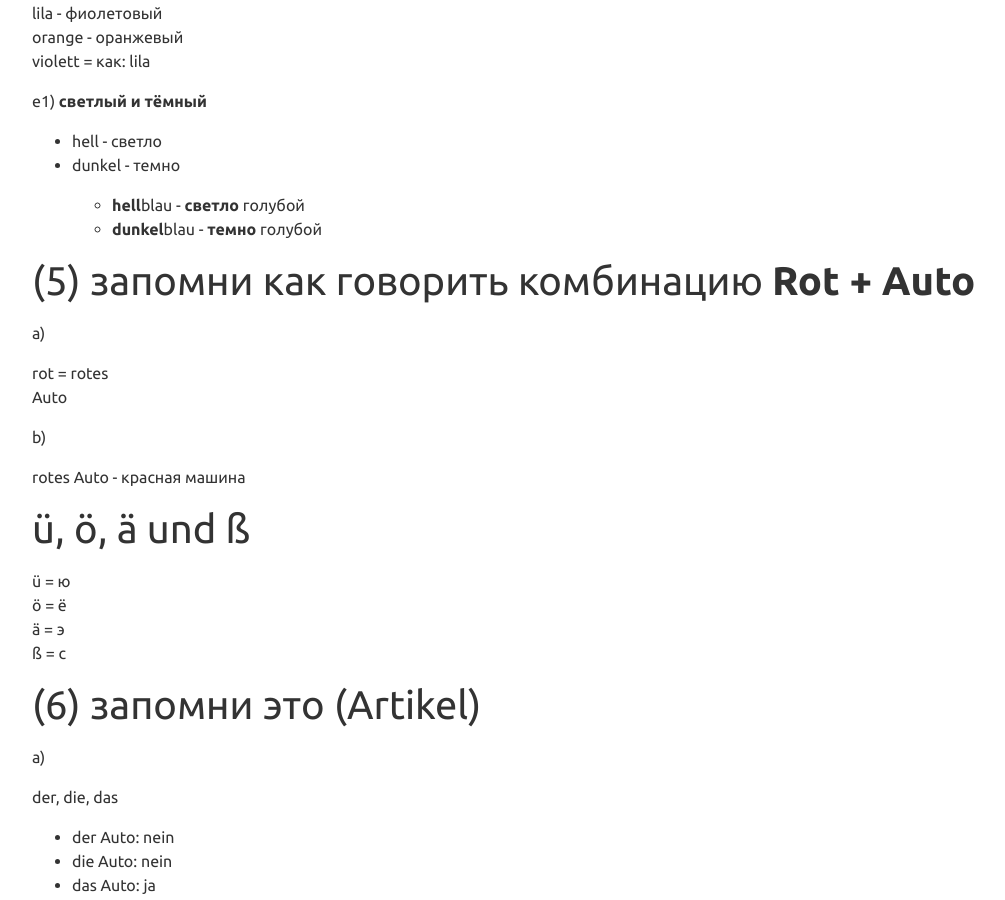
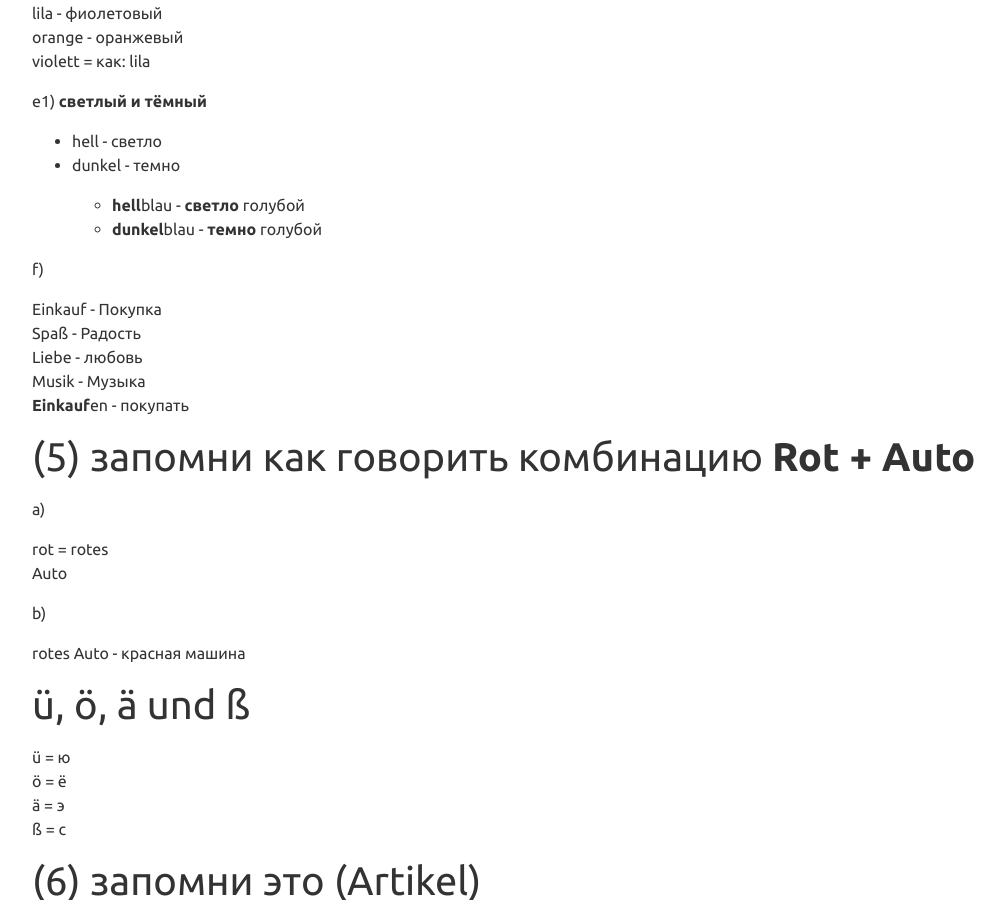
Before and after one commit to viktor-chiarcos/viktor-chiarcos.github.io, a Jekyll site: the page built from _pages/ivan/index.md, in a window 1280 px wide and 900 px high, scrolled down 4332 px. Shown: the whole window, without its empty margins (53-1058 px from the left). Built offline with Jekyll 4.4.1, drawn with Linux system fonts in a browser that asks for light colours.

Commit message:
index.md aktualisieren

```diff
--- a/_pages/ivan/index.md
+++ b/_pages/ivan/index.md
@@ -157,6 +157,14 @@ e1) **светлый и тёмный**
 	- **hell**blau - **светло** голубой
 	- **dunkel**blau - **темно** голубой
 
+f)
+
+Einkauf - Покупка\
+Spaß - Радость\
+Liebe - любовь\
+Musik - Музыка\
+**Einkauf**en - покупать
+
 
 # (5) запомни как говорить комбинацию **Rot + Auto**
 a)
```
